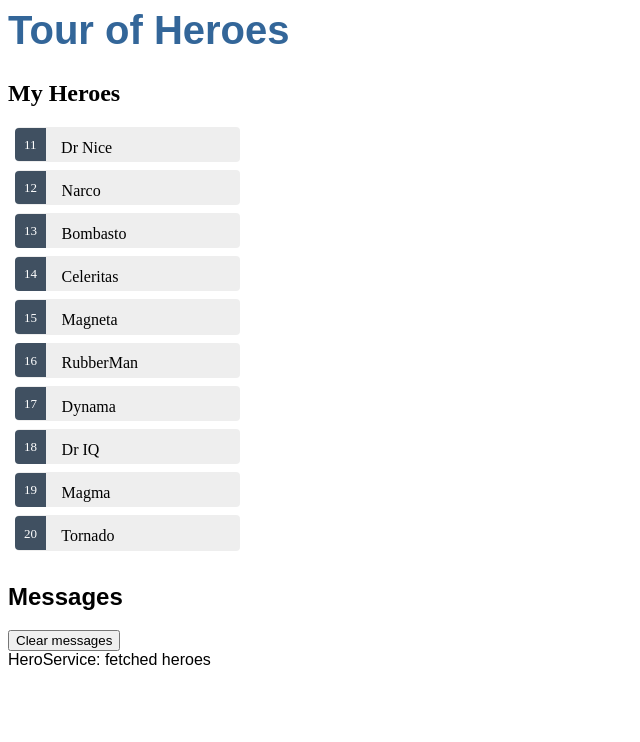
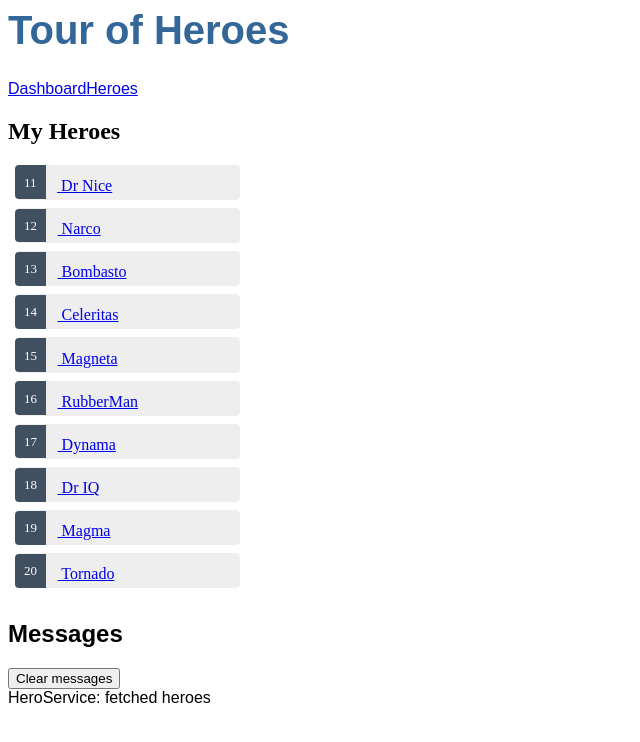
Before and after one commit to Daffyydd/QWA, an Angular app: page /heroes in a window 1280 px wide. Shown: the top 742 px of the page, without its empty margins (0-640 px from the left). Built offline with nearby package versions, Linux system fonts and the light colour scheme; what angular-in-memory-web-api would draw is missing.

Commit message:
4 files modified, 3 added

```diff
--- a/src/app/app.component.html
+++ b/src/app/app.component.html
@@ -1,3 +1,7 @@
 <h1>{{title}}</h1>
+<nav>
+<a routerLink="/dashboard">Dashboard</a>
+<a routerLink="/heroes">Heroes</a>
+</nav>
 <router-outlet></router-outlet>
 <app-messages></app-messages>
--- a/src/app/app.module.ts
+++ b/src/app/app.module.ts
@@ -11,10 +11,11 @@
 import { HeroDetailComponent } from './components/hero-detail/hero-detail.component';
 import { MessagesComponent } from './components/messages/messages.component';
 import { AppRoutingModule } from './modules/app-routing/app-routing.module';
+import { DashboardComponent } from './components/dashboard/dashboard.component';
 
 @NgModule({
   imports:      [ BrowserModule, FormsModule,HttpClientModule,HttpClientInMemoryWebApiModule,HttpClientInMemoryWebApiModule.forRoot(InMemoryDataService,{dataEncapsulation:false}),AppRoutingModule ],
-  declarations: [ AppComponent, HelloComponent,HeroesComponent,HeroDetailComponent,MessagesComponent ],
+  declarations: [ AppComponent, HelloComponent,HeroesComponent,HeroDetailComponent,MessagesComponent,DashboardComponent ],
   bootstrap:    [ AppComponent ]
 })
 export class AppModule { }
--- /dev/null
+++ b/src/app/components/dashboard/dashboard.component.css
@@ -0,0 +1,50 @@
+/* DashboardComponent's private CSS styles */
+
+h2 {
+  text-align: center;
+}
+
+.heroes-menu {
+  padding: 0;
+  margin: auto;
+  max-width: 1000px;
+
+  /* flexbox */
+  display: flex;
+  flex-direction: row;
+  flex-wrap: wrap;
+  justify-content: space-around;
+  align-content: flex-start;
+  align-items: flex-start;
+}
+
+a {
+  background-color: #3f525c;
+  border-radius: 2px;
+  padding: 1rem;
+  font-size: 1.2rem;
+  text-decoration: none;
+  display: inline-block;
+  color: #fff;
+  text-align: center;
+  width: 100%;
+  min-width: 70px;
+  margin: .5rem auto;
+  box-sizing: border-box;
+
+  /* flexbox */
+  order: 0;
+  flex: 0 1 auto;
+  align-self: auto;
+}
+
+@media (min-width: 600px) {
+  a {
+    width: 18%;
+    box-sizing: content-box;
+  }
+}
+
+a:hover {
+  background-color: #000;
+}
--- /dev/null
+++ b/src/app/components/dashboard/dashboard.component.html
@@ -0,0 +1,6 @@
+<h2>Top Heroes</h2>
+<div class="heroes-menu">
+  <a *ngFor="let hero of heroes" routerLink="/detail/{{ hero.id }}">
+    {{ hero.name }}
+  </a>
+</div>
--- /dev/null
+++ b/src/app/components/dashboard/dashboard.component.ts
@@ -0,0 +1,21 @@
+import { Component, OnInit } from '@angular/core';
+import { Hero } from '../../models/hero';
+import { HeroService } from '../../services/hero.service';
+
+@Component({
+  selector: 'app-dashboard',
+  templateUrl: './dashboard.component.html',
+  styleUrls: ['./dashboard.component.css']
+})
+export class DashboardComponent implements OnInit {
+  heroes: Hero[] = [];
+  constructor(private heroService: HeroService) { }
+
+  ngOnInit() {
+    this.getHeroes();
+  }
+  getHeroes(): void {
+    this.heroService.getHeroes()
+      .subscribe(heroes => this.heroes = heroes.slice(1, 5));
+  }
+}
--- a/src/app/components/heroes/heroes.component.html
+++ b/src/app/components/heroes/heroes.component.html
@@ -1,9 +1,8 @@
 <h2>My Heroes</h2>
 <ul class="heroes">
-  <li *ngFor="let hero of heroes"
-    [class.selected]="hero === selectedHero"
-    (click)="onSelect(hero)">
-    <span class="badge">{{hero.id}}</span> {{hero.name}}
+  <li *ngFor="let hero of heroes">
+    <a routerLink="/detail/{{ hero.id }}">
+      <span class="badge">{{ hero.id }}</span> {{ hero.name }}
+    </a>
   </li>
 </ul>
-<app-hero-detail [hero]="selectedHero"></app-hero-detail>
```
Also changed, not shown: src/app/modules/app-routing/app-routing.module.ts (+6 -1 lines).
